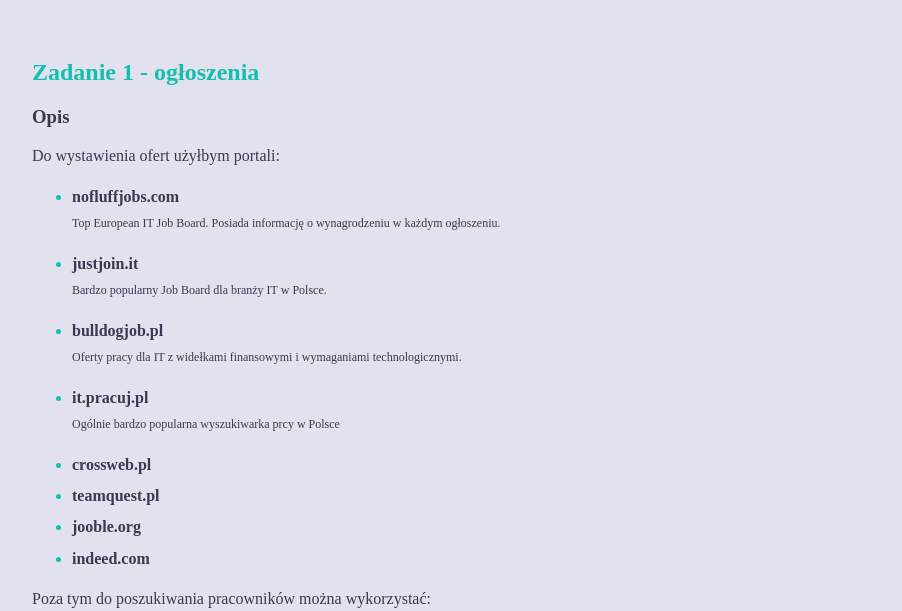
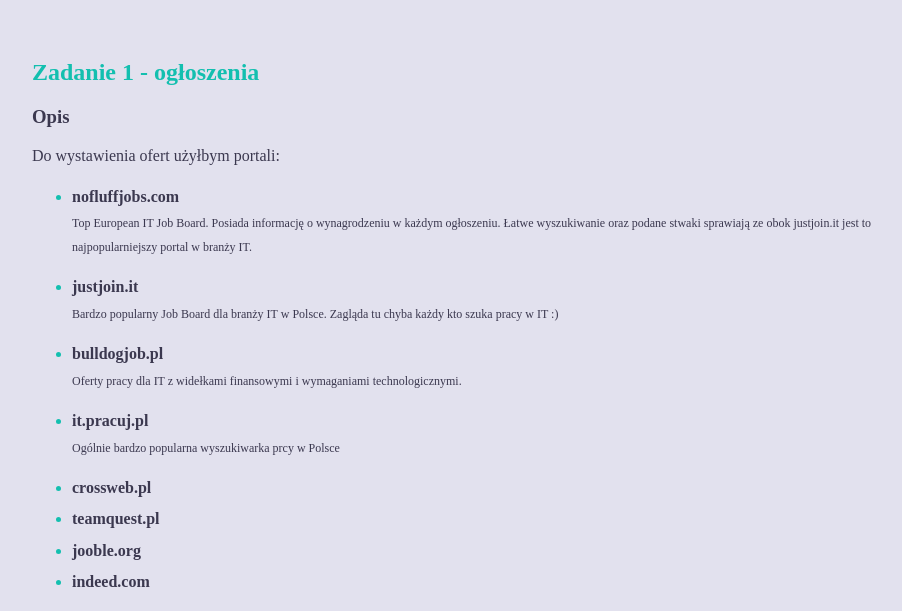
Before and after one commit to BartekSwiderski/PeopleTrust, a plain HTML site: page index.html in a window 1280 px wide. Shown: the part 119-730 px from the top of the page, without its empty margins (183-1085 px from the left). Drawn offline with Linux system fonts and the light colour scheme; a web font is replaced by a local one.

Commit message:
Update index.html

```diff
--- a/index.html
+++ b/index.html
@@ -28,13 +28,15 @@
           >
           <p class="link-text">
             Top European IT Job Board. Posiada informację o wynagrodzeniu w
-            każdym ogłoszeniu.
+            każdym ogłoszeniu. Łatwe wyszukiwanie oraz podane stwaki sprawiają
+            ze obok justjoin.it jest to najpopularniejszy portal w branży IT.
           </p>
         </li>
         <li class="index__list">
           <a class="index__link" href="https://justjoin.it/">justjoin.it</a>
           <p class="link-text">
-            Bardzo popularny Job Board dla branży IT w Polsce.
+            Bardzo popularny Job Board dla branży IT w Polsce. Zagląda tu chyba
+            każdy kto szuka pracy w IT :)
           </p>
         </li>
 
```
